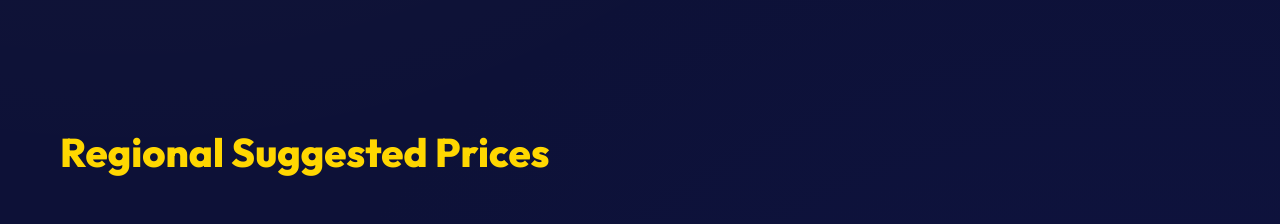
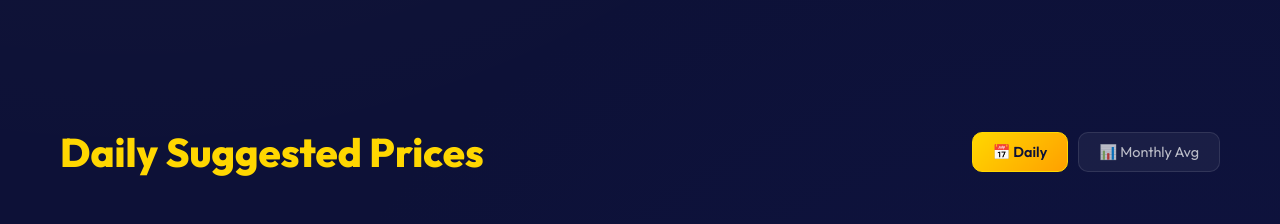
Before and after one commit to somebodyishere-kgp/ncee, a React (Vite) app: page / in a window 1280 px wide. Shown: the part 1420-1644 px from the top of the page. Built offline with nearby package versions, Linux system fonts and the light colour scheme; no server answers.

Commit message:
feat: Add Monthly Avg Rate Sheet support with toggle

```diff
--- a/src/App.css
+++ b/src/App.css
@@ -375,6 +375,51 @@ nav a:hover {
   font-size: 0.8rem;
 }
 
+.tag-monthly {
+  color: #2196F3;
+  background: rgba(33, 150, 243, 0.1);
+  padding: 5px 12px;
+  border-radius: 20px;
+  font-size: 0.8rem;
+}
+
+.price-header {
+  display: flex;
+  justify-content: space-between;
+  align-items: center;
+  flex-wrap: wrap;
+  gap: 20px;
+  margin-bottom: 30px;
+}
+
+.sheet-toggle {
+  display: flex;
+  gap: 10px;
+}
+
+.toggle-btn {
+  padding: 10px 20px;
+  border: 1px solid var(--glass-border);
+  background: var(--glass);
+  color: var(--text-dim);
+  border-radius: 10px;
+  cursor: pointer;
+  transition: all 0.3s ease;
+  font-size: 0.9rem;
+}
+
+.toggle-btn:hover {
+  border-color: var(--primary);
+  color: var(--primary);
+}
+
+.toggle-btn.active {
+  background: var(--gold-gradient);
+  color: #0D1137;
+  border-color: var(--primary);
+  font-weight: 600;
+}
+
 /* Insights Section */
 .split-view {
   display: grid;
--- a/src/App.jsx
+++ b/src/App.jsx
@@ -13,6 +13,7 @@ import { SelectionBar } from './components/Filters';
 
 function App() {
   const [mode, setMode] = useState('daily'); // 'daily' or 'trend'
+  const [sheetType, setSheetType] = useState('daily'); // 'daily' or 'monthly'
   const [selectedDate, setSelectedDate] = useState('2026-01-28');
   const [range, setRange] = useState({ start: '2026-01-01', end: '2026-01-28' });
   const [currentTrend, setCurrentTrend] = useState([]);
@@ -27,13 +28,15 @@ function App() {
         const dateObj = new Date(selectedDate);
         const month = String(dateObj.getMonth() + 1).padStart(2, '0');
         const year = String(dateObj.getFullYear());
+        const type = sheetType === 'monthly' ? 'Monthly Avg. Sheet' : 'Daily Rate Sheet';
 
-        const response = await fetch(`http://localhost:3001/api/egg-prices?month=${month}&year=${year}`);
+        const response = await fetch(`http://localhost:3001/api/egg-prices?month=${month}&year=${year}&type=${encodeURIComponent(type)}`);
         const data = await response.json();
         if (Array.isArray(data)) {
           setLivePrices(data.map(d => ({
             city: d.city,
             price: d.price,
+            avg: d.avg,
             tray30: d.price * 30,
             box180: d.price * 180
           })));
@@ -46,7 +49,7 @@ function App() {
     };
 
     fetchData();
-  }, [selectedDate]);
+  }, [selectedDate, sheetType]);
 
   useEffect(() => {
     setCurrentTrend(generatePriceTrend(range.start, range.end));
@@ -138,13 +141,32 @@ function App() {
 
       {/* Price Board */}
       <section className="price-section section-container" id="prices">
-        <h2 className="section-title">Regional Suggested Prices {loading && <span className="loader-small">⚡ Fetching live...</span>}</h2>
+        <div className="price-header">
+          <h2 className="section-title">
+            {sheetType === 'monthly' ? 'Monthly Average Prices' : 'Daily Suggested Prices'}
+            {loading && <span className="loader-small">⚡ Fetching...</span>}
+          </h2>
+          <div className="sheet-toggle">
+            <button
+              className={`toggle-btn ${sheetType === 'daily' ? 'active' : ''}`}
+              onClick={() => setSheetType('daily')}
+            >
+              📅 Daily
+            </button>
+            <button
+              className={`toggle-btn ${sheetType === 'monthly' ? 'active' : ''}`}
+              onClick={() => setSheetType('monthly')}
+            >
+              📊 Monthly Avg
+            </button>
+          </div>
+        </div>
         <div className="price-table-container glass-panel animate-in">
           <table className="price-table">
             <thead>
               <tr>
                 <th>Production Center</th>
-                <th>Price (1 Pc)</th>
+                <th>{sheetType === 'monthly' ? 'Monthly Avg (1 Pc)' : 'Price (1 Pc)'}</th>
                 <th>Tray (30 Pc)</th>
                 <th>Box (180 Pc)</th>
                 <th>Status</th>
@@ -160,7 +182,7 @@ function App() {
                     <td className="price-primary">₹ {p.price.toFixed(2)}</td>
                     <td>₹ {p.tray30.toFixed(2)}</td>
                     <td>₹ {p.box180.toFixed(0)}</td>
-                    <td><span className="tag-up">● Live</span></td>
+                    <td><span className={`tag-${sheetType === 'monthly' ? 'monthly' : 'up'}`}>● {sheetType === 'monthly' ? 'Avg' : 'Live'}</span></td>
                   </tr>
                 ))
               ) : (
```
